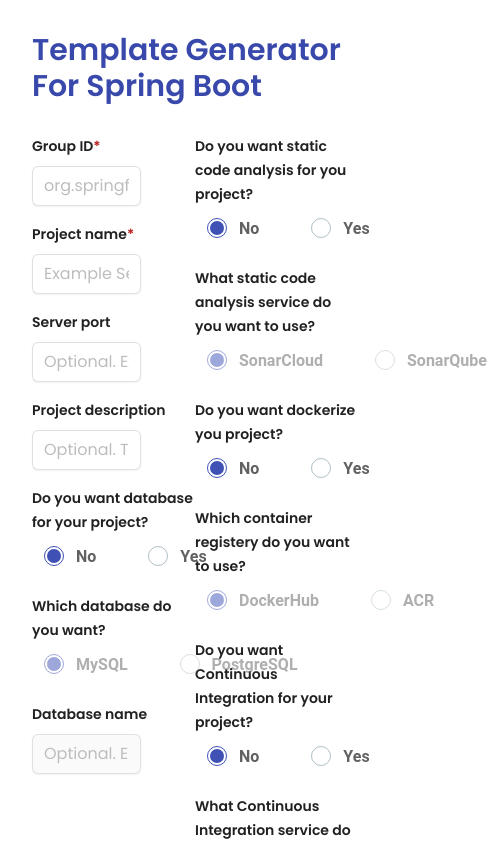
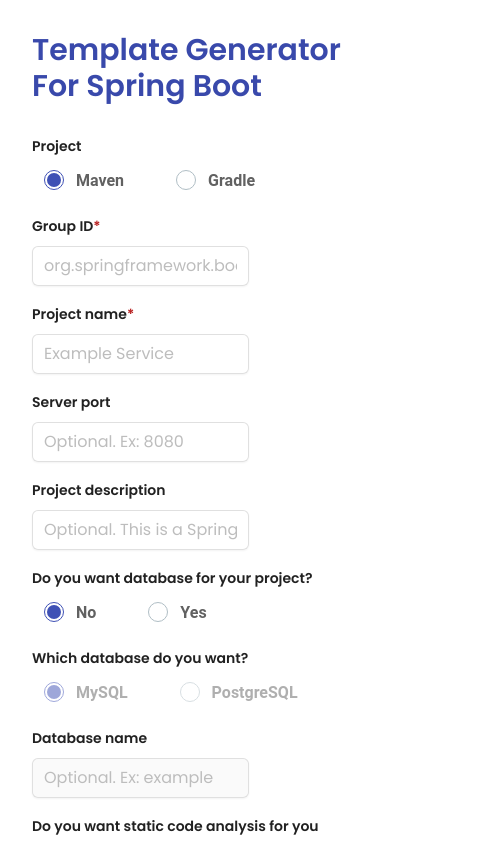
Before and after one commit to MallikarjunaReddyN/template-generator-ui, a React (Vite) app: page / in a window 390 px wide. Shown: the top 842 px of the page, 487 px wide, since content can reach past the window. Built offline with nearby package versions, Linux system fonts and the light colour scheme.

Commit message:
added gradle support

```diff
--- a/src/components/RadioInput.jsx
+++ b/src/components/RadioInput.jsx
@@ -2,7 +2,7 @@ import { Radio, Typography } from "@material-tailwind/react";
 
 const RadioInput = ({label, name,  options, handleChange, disable}) => {
     return (
-        <div className="mb-4">
+        <div className="mb-3">
             <legend className="text-sm text-left font-bold leading-6 text-gray-900">{label}</legend>
             <div className="flex gap-10">
                 {
--- a/src/components/TemplateForm.jsx
+++ b/src/components/TemplateForm.jsx
@@ -3,6 +3,11 @@ import InputField from './InputField';
 import RadioInput from './RadioInput';
 import axios from 'axios';
 import { toast } from 'react-toastify';
+
+const projectOptions = [
+    { value: 'Maven', label: 'Maven', checked: true },
+    { value: 'Gradle', label: 'Gradle', checked: false },
+];
 
 const yesOrNoOptions = [
     { value: 'No', label: 'No', checked: true },
@@ -31,6 +36,7 @@ const ciOptions = [
 
 
 const TemplateForm = () => {
+    const [project, setProject] = useState(projectOptions[0].value);
     const [groupId, setGroupId] = useState('');
     const [projectName, setProjectName] = useState('');
     const [serverPort, setServerPort] = useState('');
@@ -53,6 +59,9 @@ const TemplateForm = () => {
 
     const handleChange = (e) => {
         const { name, value } = e.target;
+        if (name === 'project') {
+            setProject(value);
+        }
         if (name === 'group_id') {
             delete errors.group_id;
             setGroupId(value);
@@ -125,7 +134,7 @@ const TemplateForm = () => {
     const projectGeneratedError = (errorMsg) => toast.error(errorMsg);
 
     const clearData = () => {
-        setGroupId(''); setProjectName(''); setServerPort(''); setProjectDesc(''); setIsDbRequired(yesOrNoOptions[0].value);
+        setProject(projectOptions[0].value); setGroupId(''); setProjectName(''); setServerPort(''); setProjectDesc(''); setIsDbRequired(yesOrNoOptions[0].value);
         setDbType(''); setDbName(''); setSca(yesOrNoOptions[0].value); setScaType(''); setDocker(yesOrNoOptions[0].value); setRegistry('');
         setCi(yesOrNoOptions[0].value); setCiType(''); setAks(''); setCreatedBy();
     }
@@ -183,6 +192,7 @@ const TemplateForm = () => {
         if (JSON.stringify(validationErrors) === '{}') {
             console.log('Form submitted successfully!');
             const formData = {
+                project: project,
                 group_id: groupId,
                 project_name: projectName,
                 server_port: serverPort,
@@ -223,8 +233,9 @@ const TemplateForm = () => {
 
     return (
         <form onSubmit={handleSubmit}>
-            <div className='grid grid-cols-2'>
+            <div className='grid md:grid-cols-2'>
                 <div>
+                    <RadioInput label="Project" name='project' options={projectOptions} handleChange={handleChange} disable={false} />
                     <InputField label="Group ID" name="group_id" value={groupId} placeholder="org.springframework.boot" error={errors?.group_id} handleChange={handleChange} disable={false} required={true} />
                     <InputField label="Project name" name="project_name" value={projectName} placeholder="Example Service" error={errors?.project_name} handleChange={handleChange} disable={false} required={true} />
                     <InputField label="Server port" name="server_port" value={serverPort} placeholder="Optional. Ex: 8080" error={errors?.server_port} handleChange={handleChange} disable={false} required={false} />
```
